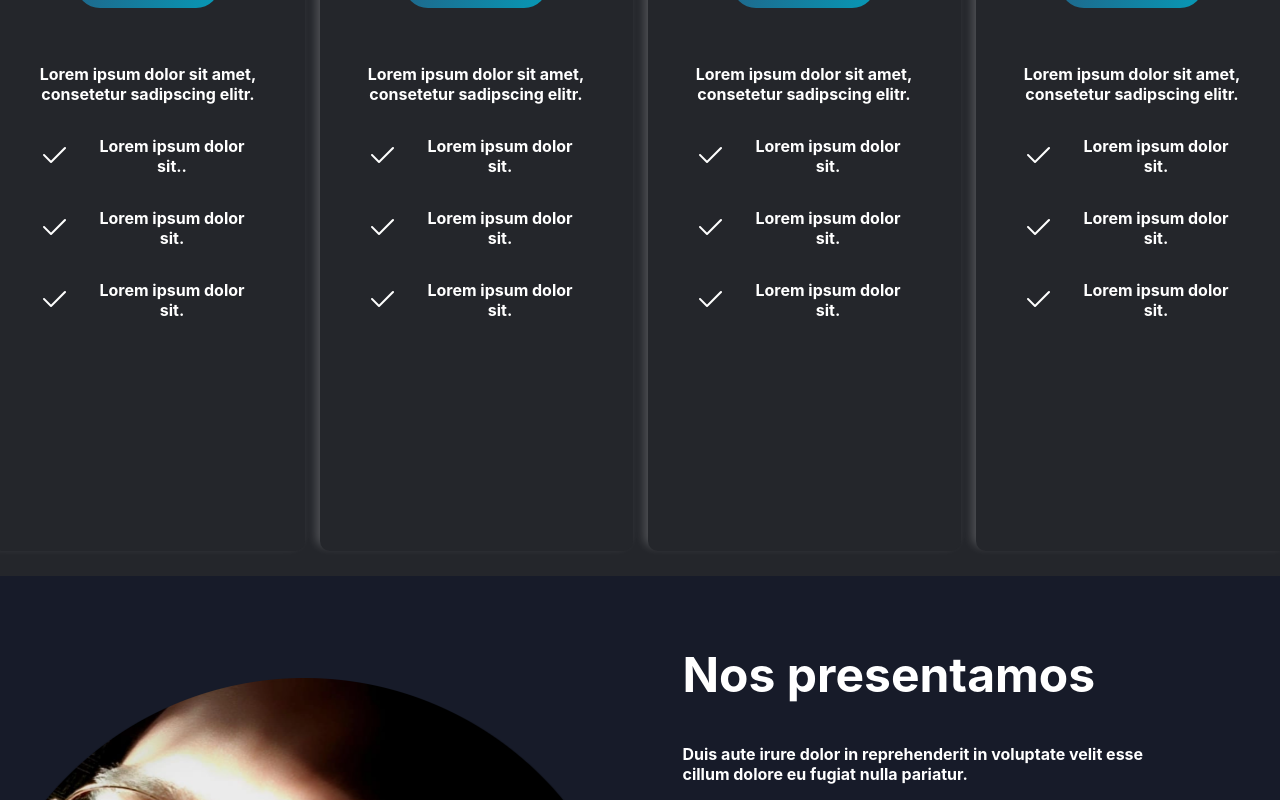
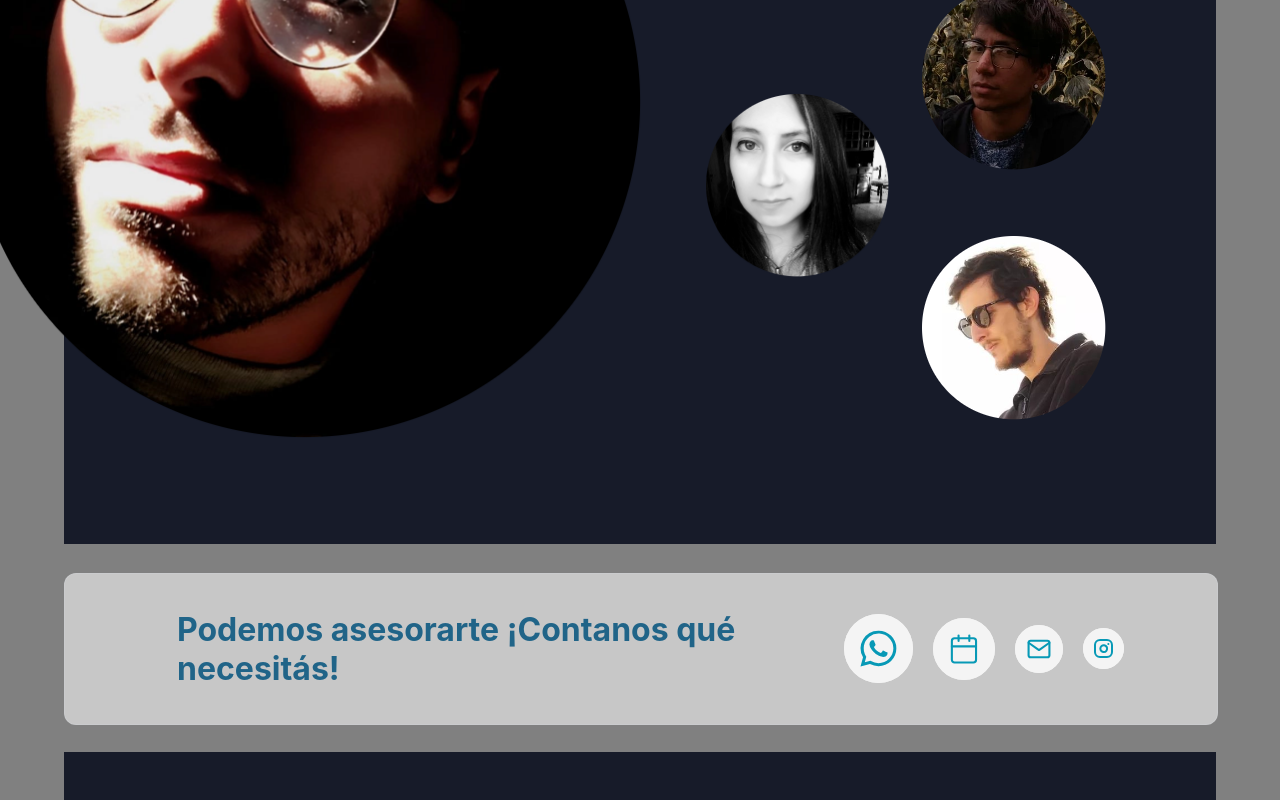
Before and after one commit to ifnoxdesarrollo/if_nox-sitio-v01, a React (Create React App) app in the folder if_nox-sitio-v01/: page / in a window 1280 px wide. Shown: the part 5173-5973 px from the top of the page. Built offline with nearby package versions, Linux system fonts and the light colour scheme.

Commit message:
width 90%

```diff
--- a/if_nox-sitio-v01/src/App.js
+++ b/if_nox-sitio-v01/src/App.js
@@ -18,7 +18,7 @@ function App() {
       <Mision></Mision>
       <Nuestros_Servicios></Nuestros_Servicios>
       <Proy_dest></Proy_dest>
-      <S5_Asi_trabajamos></S5_Asi_trabajamos>
+      {/* <S5_Asi_trabajamos></S5_Asi_trabajamos> */}
       <Planes></Planes>
       <Nos_presentamos></Nos_presentamos>
       <Contacto></Contacto>
--- a/if_nox-sitio-v01/src/Componentes/Navbar/Navbar.css
+++ b/if_nox-sitio-v01/src/Componentes/Navbar/Navbar.css
@@ -1,5 +1,5 @@
 .navbar {
-    width: 1300px;
+    width: 90%;
     height: 60px;
     backdrop-filter: blur(5px) saturate(180%);
     -webkit-backdrop-filter: blur(5px) saturate(180%);
--- a/if_nox-sitio-v01/src/Componentes/Nos presentamos/Nos_presentamos.css
+++ b/if_nox-sitio-v01/src/Componentes/Nos presentamos/Nos_presentamos.css
@@ -1,5 +1,7 @@
 .nosotros {
     background-color: #171B29;
+    width: 90%;
+    margin-top: 2rem;
 }
 
 .nosotros__contenedor {
--- a/if_nox-sitio-v01/src/Componentes/Planes/Planes.css
+++ b/if_nox-sitio-v01/src/Componentes/Planes/Planes.css
@@ -1,6 +1,7 @@
 .planes {
-    width: 1366px;
+    width: 90%;
     height: 1300px;
+    margin-top: 2rem;
     background-color: #24262B;
 }
 
@@ -9,7 +10,7 @@
     flex-direction: column;
     justify-content: center;
     align-items: center;
-    width: 1366px;
+    width: 100%;
     height: 1300px;
 }
 
--- a/if_nox-sitio-v01/src/Componentes/nuestros servicios/Nuestros_Servicios.css
+++ b/if_nox-sitio-v01/src/Componentes/nuestros servicios/Nuestros_Servicios.css
@@ -7,7 +7,7 @@
 }
 
 .servicios {
-  width: 1300px;
+  width: 90%;
   display: flex;
   flex-direction: column;
   background-color: #0799B6;
--- a/if_nox-sitio-v01/src/componentes/Contacto/Contacto.css
+++ b/if_nox-sitio-v01/src/componentes/Contacto/Contacto.css
@@ -1,5 +1,5 @@
 .contacto {
-  width: 1366px;
+  width: 90%;
   height: 208px;
   display: flex;
   justify-content: center;
@@ -7,12 +7,12 @@
 }
 
 .contacto__contenedor {
-  width: 1300px;
+  width: 100%;
   height: 150px;
 }
 
 .contacto__contenedor__bloque {
-  width: 1300px;
+  width: 100%;
   height: 150px;
   display: flex;
   justify-content: center;
--- a/if_nox-sitio-v01/src/componentes/Footer/Footer.css
+++ b/if_nox-sitio-v01/src/componentes/Footer/Footer.css
@@ -1,5 +1,5 @@
 .footer {
-  width: 1366px;
+  width: 90%;
   height: 281px;
   background-color: #171B29;
   display: flex;
--- a/if_nox-sitio-v01/src/componentes/Hero/Hero.css
+++ b/if_nox-sitio-v01/src/componentes/Hero/Hero.css
@@ -1,7 +1,7 @@
 .hero {
     top: 0px;
     left: 0px;
-    width: 1300px;
+    width: 90%;
     height: 580px;
     display: flex;
     justify-content: center;
@@ -11,7 +11,7 @@
 
 .contenedor {
     margin: 35px 33px;
-    width: 1300px;
+    width: 100%;
     height: 580px;
     background-image: url('./img/hero.png');
     opacity: 1;
--- a/if_nox-sitio-v01/src/componentes/Mision/Mision.css
+++ b/if_nox-sitio-v01/src/componentes/Mision/Mision.css
@@ -1,5 +1,5 @@
 .mision {
-  width: 1300px;
+  width: 90%;
   height: 400px;
   background-color: #206488;
   border-radius: 10px;
@@ -7,7 +7,7 @@
 }
 
 .mision__contenedor {
-  width: 1300px;
+  width: 100%;
   height: 400px;
   display: flex;
   justify-content: center;
--- a/if_nox-sitio-v01/src/componentes/Proyectos Destacados/Proy_dest.css
+++ b/if_nox-sitio-v01/src/componentes/Proyectos Destacados/Proy_dest.css
@@ -1,5 +1,5 @@
 .proy-dest {
-    width: 1300px;
+    width: 90%;
     height: 1450px;
     display: flex;
     justify-content: center;
@@ -10,7 +10,7 @@
 }
 
 .proy-dest__cont {
-    width: 1300px;
+    width: 100%;
     height: 1450px;
     margin: 0px 424px 24px;
 
```
